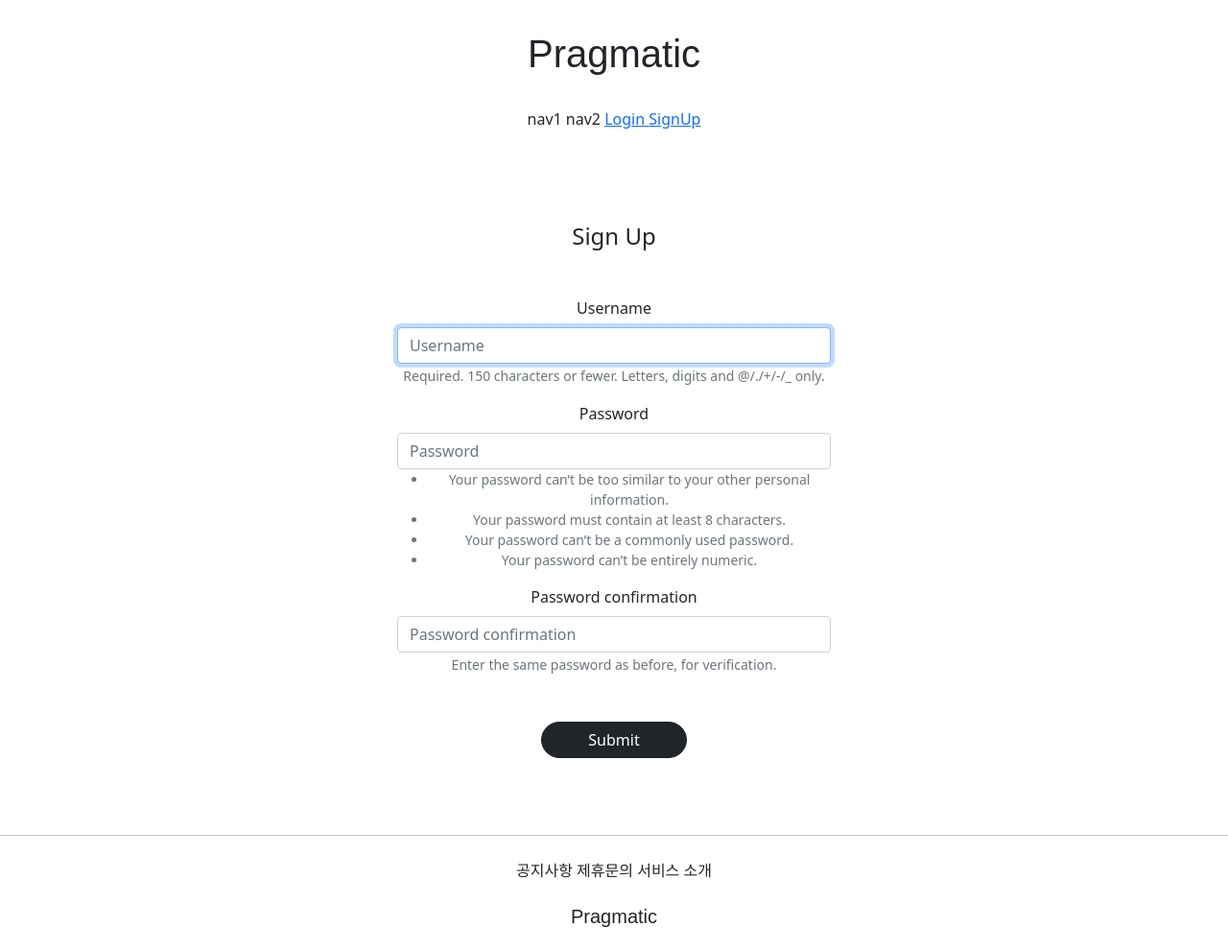
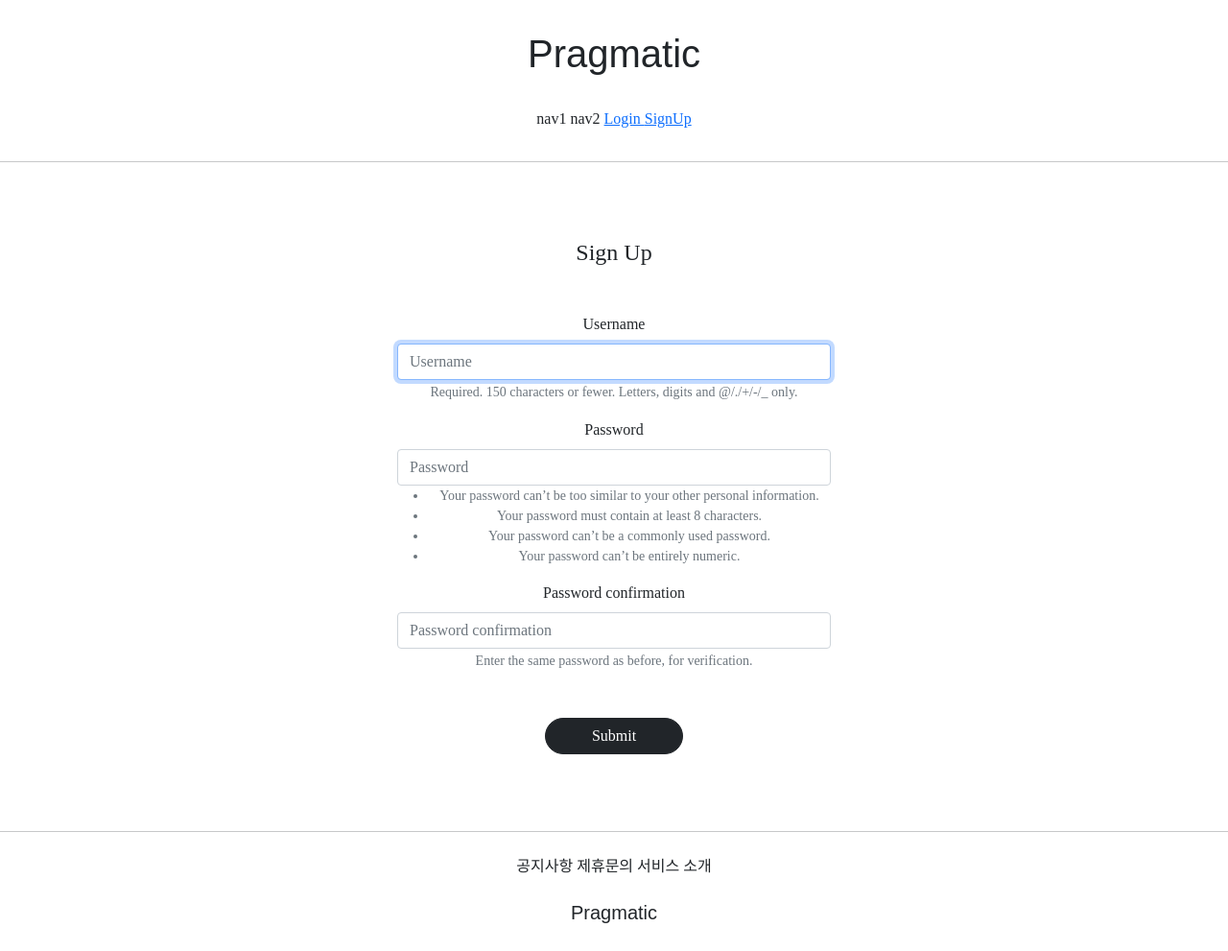
Before and after one commit to yeoni-ni/Web_Application, a Django app: page /accounts/create/ in a window 1280 px wide. Shown: the whole page at 96% size. After the commit the page ends 962 px from the top, so only its background shows below. Run offline with Django 3.2, Linux system fonts and the light colour scheme; parts of the project's set-up code (start-up, migrations or seed data) failed here and were passed over; some libraries are stand-ins or nearby versions; some web fonts are replaced.

Commit message:
7/15 6class commit 3

```diff
--- a/templates/base.html
+++ b/templates/base.html
@@ -1,9 +1,10 @@
 <!DOCTYPE html>
 <html lang="en">
 {%  include 'head.html' %}
-<body>
+<body style="font-family: 'NanumSqareR">
 
 {%  include 'header.html' %}
+<hr>
 
 {% block content %}
 {% endblock %}
--- a/templates/head.html
+++ b/templates/head.html
@@ -14,5 +14,27 @@
 
     {# Static Files Link   #}
     <link rel="stylesheet" type="text/css" href="{% static 'base.css' %}">
-
+    {# fonts #}
+    <style>
+        @font-face {
+            font-family: 'NanumSquareR';
+            src: local('NanumSquareR'),
+            url("{% static 'fonts/NanumSquareR.ttf' %}") format("opentype");
+        }
+        @font-face {
+            font-family: 'NanumSquareEB';
+            src: local('NanumSquareEB'),
+            url("{% static 'fonts/NanumSquareEB.otf' %}") format("opentype");
+        }
+        @font-face {
+            font-family: 'NanumSquareB';
+            src: local('NanumSquareB'),
+            url("{% static 'fonts/NanumSquareB.otf' %}") format("opentype");
+        }
+        @font-face {
+            font-family: 'NanumSquareR';
+            src: local('NanumSquareR'),
+            url("{% static 'fonts/NanumSquareR.otf' %}") format("opentype");
+        }
+    </style>
 </head>
```
Also changed, not shown: static/fonts/NanumSquareB.otf (added), static/fonts/NanumSquareEB.otf (added), static/fonts/NanumSquareL.otf (added), static/fonts/NanumSquareR.otf (added).
